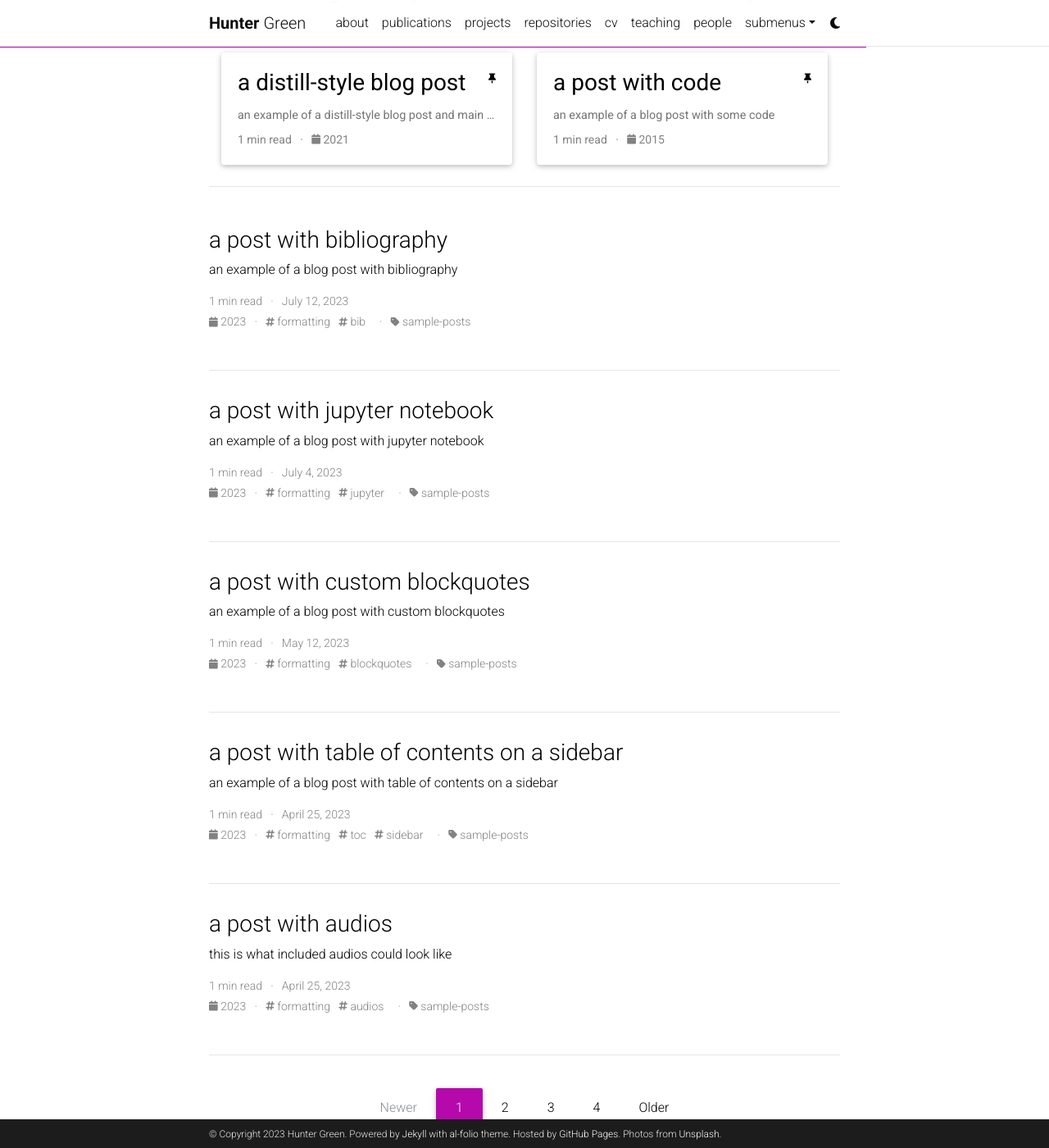
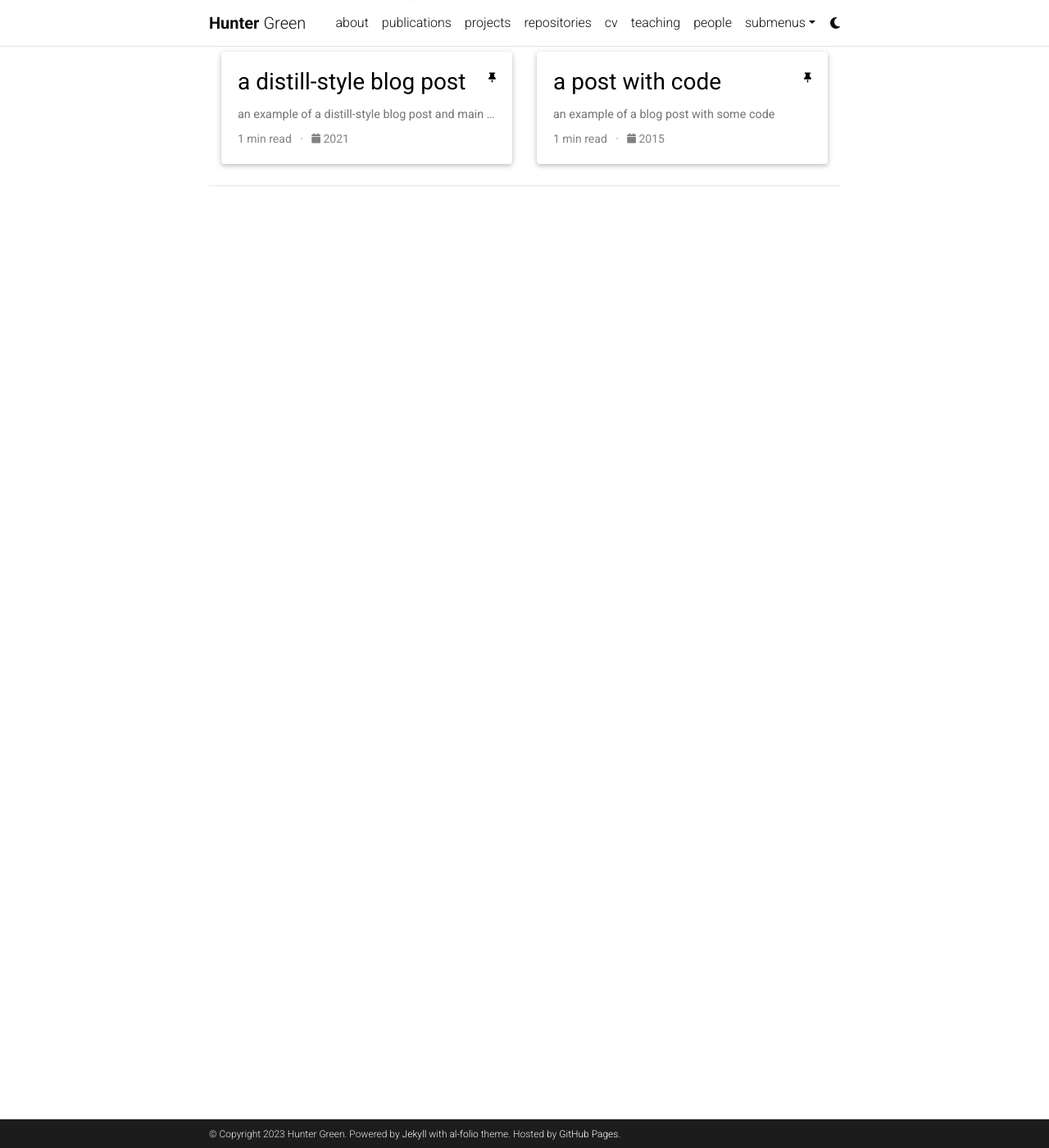
Before and after one commit to huntgreen/huntgreen.github.io, a Jekyll site: the page built from blog/index.html, in a window 1280 px wide and 1400 px high, scrolled down 289 px. Shown: the whole window at 82% size. Built offline with Jekyll 4.4.1, drawn with Linux system fonts in a browser that asks for light colours; the list of posts is cut into pages by our own code; comment, search, counter and statistics services are not loaded; a style sheet for code colours, icons or effects is not loaded.

Commit message:
Update _config.yml

```diff
--- a/_config.yml
+++ b/_config.yml
@@ -12,14 +12,13 @@
 footer_text: >
   Powered by <a href="https://jekyllrb.com/" target="_blank">Jekyll</a> with <a href="https://github.com/alshedivat/al-folio">al-folio</a> theme.
   Hosted by <a href="https://pages.github.com/" target="_blank">GitHub Pages</a>.
-  Photos from <a href="https://unsplash.com" target="_blank">Unsplash</a>.
-keywords: jekyll, jekyll-theme, academic-website, portfolio-website  # add your own keywords or leave empty
+keywords:  # add your own keywords or leave empty
 
 lang: en # the language of your site (for example: en, fr, cn, ru, etc.)
-icon: ⚛️  # the emoji used as the favicon (alternatively, provide image name in /assets/img/)
+icon: ⚛  # the emoji used as the favicon (alternatively, provide image name in /assets/img/)
 
 url: https://huntgreen.github.io # the base hostname & protocol for your site
-baseurl:  # the subpath of your site, e.g. /blog/
+baseurl: / # the subpath of your site, e.g. /blog/
 last_updated: false # set to true if you want to display last updated in the footer
 impressum_path:  # set to path to include impressum link in the footer, use the same path as permalink in a page, helps to conform with EU GDPR
 
@@ -41,7 +40,7 @@
 # will use title and url fields
 # Take a look to https://github.com/jekyll/jekyll-feed for more customization
 
-rss_icon: true
+rss_icon: false
 
 # -----------------------------------------------------------------------------
 # Layout
@@ -127,10 +126,10 @@
 
 # Pagination
 pagination:
-  enabled: true
+  enabled: false
 
 related_blog_posts:
-  enabled: true
+  enabled: false
   max_related: 5
 
 # Giscus comments (RECOMMENDED)
@@ -154,9 +153,9 @@
 # External sources.
 # If you have blog posts published on medium.com or other external sources,
 # you can display them in your blog by adding a link to the RSS feed.
-external_sources:
-  - name: medium.com
-    rss_url: https://medium.com/@al-folio/feed
+# external_sources:
+ # - name: medium.com
+ #   rss_url: https://medium.com/@al-folio/feed
 
 # -----------------------------------------------------------------------------
 # Collections
@@ -166,19 +165,19 @@
   news:
     defaults:
       layout: post
-    output: true
+    output: false
     permalink: /news/:path/
   projects:
     output: true
     permalink: /projects/:path/
 
 announcements:
-  enabled: true
+  enabled: false
   scrollable: true # adds a vertical scroll bar if there are more than 3 news items
   limit: 5 # leave blank to include all the news in the `_news` folder
 
 latest_posts:
-  enabled: true
+  enabled: false
   scrollable: true # adds a vertical scroll bar if there are more than 3 new posts items
   limit: 3 # leave blank to include all the blog posts
 
@@ -272,8 +271,8 @@
 
 scholar:
 
-  last_name: [Einstein]
-  first_name: [Albert, A.]
+  last_name: [Green]
+  first_name: [Hunter]
 
   style: apa
   locale: en
@@ -310,7 +309,7 @@
 more_authors_animation_delay: 10  # more authors are revealed on click using animation; smaller delay means faster animation
 
 # Enables publication thumbnails. If disabled, none of the publications will display thumbnails, even if specified in the bib entry.
-enable_publication_thumbnails: true
+enable_publication_thumbnails:
 
 # -----------------------------------------------------------------------------
 # Jekyll Link Attributes
@@ -371,7 +370,7 @@
 enable_project_categories:  true   # enables categorization of projects into
                                    # multiple categories
 enable_medium_zoom:         true   # enables image zoom feature (as on medium.com)
-enable_progressbar:         true   # enables a horizontal progress bar linked to the vertical scroll position
+enable_progressbar:         false   # enables a horizontal progress bar linked to the vertical scroll position
 
 # -----------------------------------------------------------------------------
 # Library versions
```
